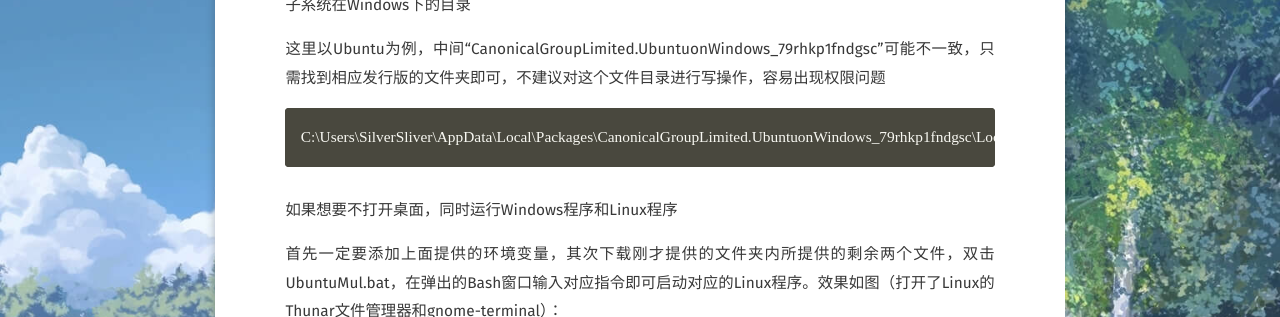
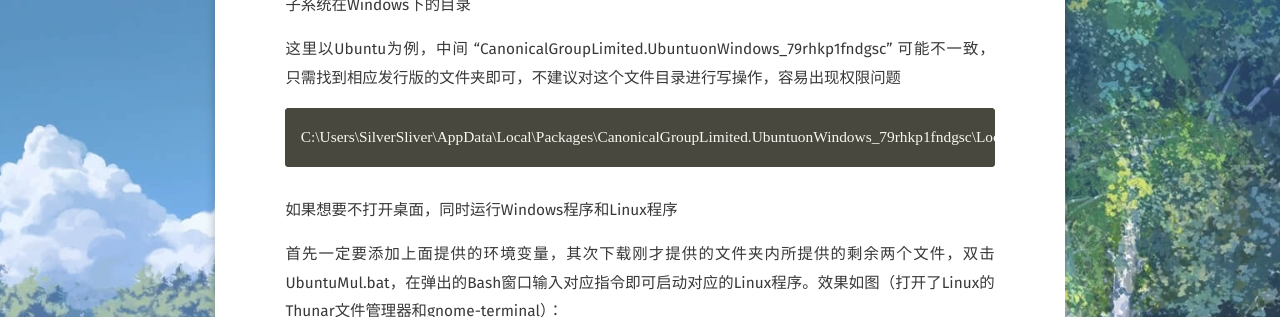
Before and after one commit to JPblog/JPblog.github.io, a Jekyll site: the page built from _posts/2020-02-17-告别虚拟机？UbuntuWindows子系统搭建&斯坦福CS231n课程深度学习环境搭建.md, in a window 1280 px wide and 900 px high, scrolled down 4353 px, cut to the strip 220-537 px from the top of the window. Built offline with Jekyll 4.4.1, drawn with Linux system fonts in a browser that asks for light colours; some web fonts are replaced.

````diff
--- a/_posts/2020-02-17-告别虚拟机？UbuntuWindows子系统搭建&斯坦福CS231n课程深度学习环境搭建.md
+++ b/_posts/2020-02-17-告别虚拟机？UbuntuWindows子系统搭建&斯坦福CS231n课程深度学习环境搭建.md
@@ -133,7 +133,7 @@ source /etc/profile
 
 子系统在Windows下的目录
 
-这里以Ubuntu为例，中间“CanonicalGroupLimited.UbuntuonWindows_79rhkp1fndgsc”可能不一致，只需找到相应发行版的文件夹即可，不建议对这个文件目录进行写操作，容易出现权限问题
+这里以Ubuntu为例，中间 “CanonicalGroupLimited.UbuntuonWindows_79rhkp1fndgsc” 可能不一致，只需找到相应发行版的文件夹即可，不建议对这个文件目录进行写操作，容易出现权限问题
 
 ```
 C:\Users\SilverSliver\AppData\Local\Packages\CanonicalGroupLimited.UbuntuonWindows_79rhkp1fndgsc\LocalState\rootfs
@@ -187,7 +187,12 @@ C:\Users\SilverSliver\AppData\Local\Packages\CanonicalGroupLimited.UbuntuonWindo
 bash中进入assignment作业包的存放目录，方法如2.
 
 1. 在win10环境下访问Ubuntu文件系统的home目录：
-   `C:\Users\xxx\AppData\Local\Packages\CanonicalGroupLimited.UbuntuonWindows_79rhkp1fndgsc\LocalState\rootfs\home\xxx`
+
+   ```
+   C:\Users\xxx\AppData\Local\Packages\CanonicalGroupLimited.UbuntuonWindows_79rhkp1fndgsc\LocalState\rootfs\home\xxx
+   ```
+
+
 
 
 2. 在Ubuntu系统下访问win10的home目录：
````
